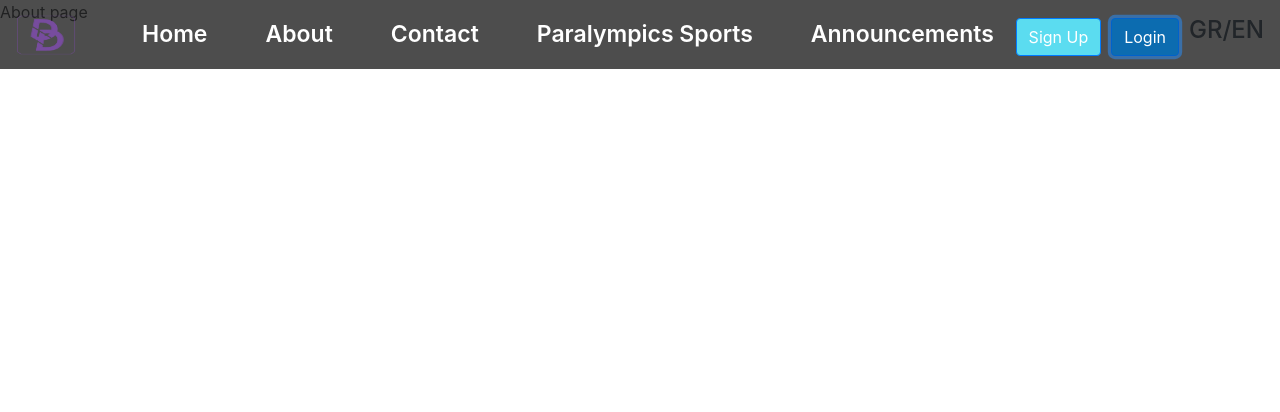
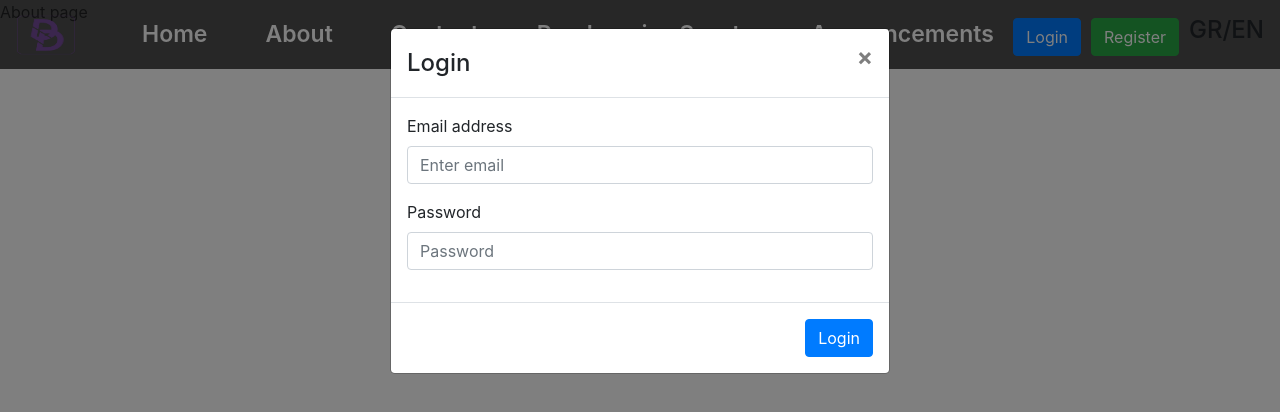
Before and after one commit to SocialHackersClass9/D4DApp, a React (Create React App) app in the folder frontend/: page /about in a window 1280 px wide. Both pictures are taken after a click on the button "Login". Shown: the top 412 px of the page. Built offline with nearby package versions, Linux system fonts and the light colour scheme; no server answers.

Commit message:
added/modified: Login and Register buttons

```diff
--- a/frontend/src/views/HomePage/ButtonLogin/Button.js
+++ /dev/null
@@ -1,19 +0,0 @@
-import React from 'react';
-import Styled from 'styled-components';
-
-const Styles = Styled.div`
-    .btn{
-        margin: 10px 10px 5px 0;
-    }
-
-`
-
-
-const button = () => (
-    <Styles>
-    <button type="button" className="btn btn-primary" style={{backgroundColor: "#5bdcf0"}}>Sign Up</button>
-    <button type="button" className="btn btn-primary" style={{backgroundColor: "#0c6cb0"}}>Login</button>
-    </Styles>
-)
-
-export default button;
--- /dev/null
+++ b/frontend/src/views/HomePage/ButtonLogin/UserStatus.js
@@ -0,0 +1,108 @@
+import React from 'react';
+import {useState} from "react";
+
+import { Modal, Button, Form } from "react-bootstrap";
+
+import Styled from 'styled-components';
+
+const Styles = Styled.div`
+    .btn{
+        margin: 10px 10px 5px 0;
+    }
+
+`
+
+const UserStatus = () => (
+    <>
+        <Login />
+        <Register />
+    </>
+)
+
+const Register = () => {
+    const [show, setShow] = useState(false);
+
+    const handleClose = () => setShow(false);
+    const handleShow = () => setShow(true);
+
+    return (
+        <Styles>
+            <Button variant="success" onClick={handleShow}>Register</Button>
+
+            <Modal show={show} onHide={handleClose}>
+                <Modal.Header closeButton>
+                    <Modal.Title>Register</Modal.Title>
+                </Modal.Header>
+                <Modal.Body>
+                    <Form>
+                        <Form.Group controlId="formBasicEmail">
+                            <Form.Label>Email address</Form.Label>
+                            <Form.Control type="email" placeholder="Enter email" />
+                        </Form.Group>
+
+                        <Form.Group controlId="formBasicPassword">
+                            <Form.Label>Password</Form.Label>
+                            <Form.Control type="password" placeholder="Password" />
+                            <Form.Label>Verify Password</Form.Label>
+                            <Form.Control type="password" placeholder="Password" />
+                        </Form.Group>
+
+                        <Form.Group controlId="formName">
+                            <Form.Label>First Name</Form.Label>
+                            <Form.Control type="text" placeholder="John" />
+                            <Form.Label>Last Name</Form.Label>
+                            <Form.Control type="text" placeholder="Doe" />
+                        </Form.Group>
+
+                    </Form>
+                </Modal.Body>
+                <Modal.Footer>
+                    <Button variant="primary" type="submit">
+                        Login
+                    </Button>
+                </Modal.Footer>
+            </Modal>
+        </Styles>
+    )
+}
+
+const Login = () => {
+    const [show, setShow] = useState(false);
+
+    const handleClose = () => setShow(false);
+    const handleShow = () => setShow(true);
+
+    return (
+        <Styles>
+            <Button variant="primary" onClick={handleShow}>Login</Button>
+
+            <Modal show={show} onHide={handleClose}>
+                <Modal.Header closeButton>
+                    <Modal.Title>Login</Modal.Title>
+                </Modal.Header>
+                <Modal.Body>
+                    <Form>
+                        <Form.Group controlId="formBasicEmail">
+                            <Form.Label>Email address</Form.Label>
+                            <Form.Control type="email" placeholder="Enter email" />
+                        </Form.Group>
+
+                        <Form.Group controlId="formBasicPassword">
+                            <Form.Label>Password</Form.Label>
+                            <Form.Control type="password" placeholder="Password" />
+                        </Form.Group>
+
+                    </Form>
+                </Modal.Body>
+                <Modal.Footer>
+                    <Button variant="primary" type="submit">
+                        Login
+                    </Button>
+                </Modal.Footer>
+            </Modal>
+        </Styles>
+    )
+}
+
+
+export default UserStatus;
--- a/frontend/src/views/HomePage/Jumbotron/Carousel.js
+++ b/frontend/src/views/HomePage/Jumbotron/Carousel.js
@@ -2,7 +2,6 @@ import React from 'react';
 import { Jumbotron as Jumbo, Container } from 'react-bootstrap';
 import styled from 'styled-components';
 import trainingImage from '../../../assets/960.jpg';
-import Button from '../ButtonLogin/Button';
 
 const Styles = styled.div`
 
--- a/frontend/src/views/HomePage/Navigation/Navigation.js
+++ b/frontend/src/views/HomePage/Navigation/Navigation.js
@@ -2,7 +2,7 @@ import React from 'react';
 import { Nav, NavBar, Navbar } from 'react-bootstrap';
 import styled from 'styled-components';
 import Logo from'../../../assets/accountlogo.png';
-import Button from '../ButtonLogin/Button';
+import UserStatus from '../ButtonLogin/UserStatus';
 import { Link } from 'react-router-dom';
 
 
@@ -42,7 +42,7 @@ const NavigationBar = () =>(
                     <Nav.Item><Nav.Link href="/contact">Announcements</Nav.Link></Nav.Item>
                 </Nav>
             </Navbar.Collapse>
-            <Button />
+            <UserStatus />
             <h4>GR/EN</h4>
         </Navbar>
     </Styles>
```
Lines whose indentation alone changed are shown as unchanged.
